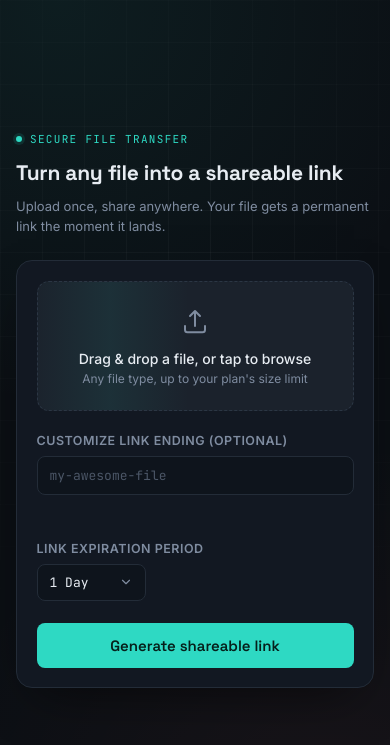
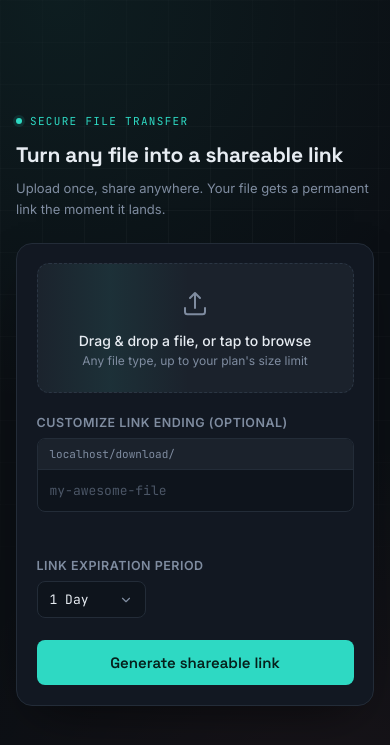
Before and after one commit to test3421699/FileCloud, a Django app: page / in a window 390 px wide. Shown: the top 745 px of the page. Run offline with Django 5.2, Linux system fonts and the light colour scheme.

Commit message:
Added browser localStorage history panel with live ticking dashboard link

```diff
--- a/converter/templates/converter/index.html
+++ b/converter/templates/converter/index.html
@@ -197,6 +197,7 @@
             margin-bottom: 8px;
         }
 
+        /* FIXED Responsive URL Field Layout */
         .link-field {
             display: flex;
             align-items: stretch;
@@ -210,21 +211,24 @@
         .link-field:focus-within { border-color: var(--teal); }
 
         .link-prefix {
-            padding: 10px 8px 10px 12px;
+            padding: 10px 12px;
             font-family: 'JetBrains Mono', monospace;
-            font-size: 12.5px;
+            font-size: 12px;
             color: var(--text-muted);
             background: var(--border-soft);
             display: flex;
             align-items: center;
+            border-right: 1px solid var(--border);
+            flex-shrink: 1;
+            min-width: 0;
+            overflow: hidden;
+            text-overflow: ellipsis;
             white-space: nowrap;
-            border-right: 1px solid var(--border);
-            flex-shrink: 0;
         }
 
         .input-group input[type="text"], .input-group select {
-            flex: 1;
-            min-width: 0;
+            flex: 2;
+            min-width: 80px;
             padding: 10px 12px;
             border: none;
             background: transparent;
@@ -340,9 +344,17 @@
         .history-item { background: var(--card); border: 1px solid var(--border-soft); border-radius: 12px; padding: 14px; margin-bottom: 12px; }
         .history-filename { font-size: 13.5px; font-weight: 500; margin-bottom: 8px; overflow: hidden; text-overflow: ellipsis; white-space: nowrap; }
 
-        /* --- Responsive --- */
+        /* Responsive Breakpoints */
         @media (min-width: 640px) { .wrap { max-width: 520px; } }
-        @media (max-width: 400px) { .eyebrow { font-size: 11px; } h1 { font-size: 21px; } .subtitle { font-size: 13px; } .link-prefix { display: none; } .dz-sub { font-size: 12px; } }
+
+        /* FIXED: Drop prefix to stack vertically if screen drops below 420px */
+        @media (max-width: 420px) {
+            .link-field { flex-direction: column; align-items: stretch; }
+            .link-prefix { border-right: none; border-bottom: 1px solid var(--border); padding: 8px 12px; font-size: 11px; }
+            .input-group input[type="text"] { width: 100%; padding: 12px; }
+        }
+
+        @media (max-width: 400px) { .eyebrow { font-size: 11px; } h1 { font-size: 21px; } .subtitle { font-size: 13px; } .dz-sub { font-size: 12px; } }
         @media (hover: none) and (pointer: coarse) { .btn, .copy-btn, .dropzone, .input-group input[type="text"], .input-group select { min-height: 44px; } }
         @media (prefers-reduced-motion: reduce) { .dropzone::before { animation: none; } }
     </style>
@@ -418,7 +430,7 @@
             {% endif %}
 
             {% if error %}
-                <div class="error-box">
+                <div class="error-box" id="backend-error-box">
                     <svg width="16" height="16" viewBox="0 0 24 24" fill="none" stroke="currentColor" stroke-width="2" stroke-linecap="round" style="flex-shrink:0;margin-top:1px;"><circle cx="12" cy="12" r="10"/><path d="M12 8v5M12 16h.01"/></svg>
                     <div><strong>Error:</strong> {{ error }}</div>
                 </div>
@@ -436,7 +448,6 @@
     </div>
 
     <script>
-        // Update URL text prefix relative to current domain dynamically
         document.getElementById('ui-prefix').textContent = window.location.host + '/download/';
 
         const input = document.getElementById('custom_name');
@@ -450,12 +461,18 @@
         const dzFilename = document.getElementById('dz-filename');
         const form = document.getElementById('upload-form');
         const fileError = document.getElementById('file-error');
+        const backendErrorBox = document.getElementById('backend-error-box');
 
-        // Live slug availability check
+        // FIXED: Clear messages and availability state dynamically on user modification
         input.addEventListener('input', function () {
             let value = this.value.trim().toLowerCase();
             value = value.replace(/[^a-z0-9-_]/g, '');
             this.value = value;
+
+            // Hide old backend error boxes immediately when the user alters text
+            if (backendErrorBox) {
+                backendErrorBox.style.display = 'none';
+            }
 
             if (value.length === 0) {
                 statusMsg.innerHTML = '';
@@ -486,7 +503,6 @@
                 dzFilename.style.display = 'inline-block';
                 dzFilename.textContent = this.files[0].name;
                 fileError.style.display = 'none';
-                // Cache current filename temporarily for history inclusion
                 localStorage.setItem('last_uploaded_name', this.files[0].name);
             }
         });
@@ -505,7 +521,6 @@
             btnLabel.textContent = 'Generating…';
         });
 
-        // Global clipboard registration
         document.addEventListener('click', function(e) {
             if (e.target && e.target.classList.contains('copy-action-btn')) {
                 navigator.clipboard.writeText(e.target.dataset.link).then(() => {
@@ -516,20 +531,18 @@
             }
         });
 
-        // --- LocalStorage Link Tracking Engine ---
+        // LocalStorage History List
         const historySection = document.getElementById('history-section');
         const historyContainer = document.getElementById('history-container');
         const clearHistoryBtn = document.getElementById('clear-history-btn');
 
-        // Check if backend just handed back a new link to register
         {% if link and expires_at_iso %}
             const freshLink = "{{ link }}";
             const freshExpiry = "{{ expires_at_iso }}";
             const freshName = localStorage.getItem('last_uploaded_name') || "Shared File";
-            localStorage.removeItem('last_uploaded_name'); // Clear cached state
+            localStorage.removeItem('last_uploaded_name');
 
             let currentHistory = JSON.parse(localStorage.getItem('file_link_history')) || [];
-            // De-duplicate if link matches an older item
             currentHistory = currentHistory.filter(item => item.url !== freshLink);
             currentHistory.unshift({ name: freshName, url: freshLink, expires: freshExpiry });
             localStorage.setItem('file_link_history', JSON.stringify(currentHistory));
@@ -539,7 +552,6 @@
             let historyData = JSON.parse(localStorage.getItem('file_link_history')) || [];
             const now = new Date().getTime();
 
-            // Auto-filter out entries that have completely reached expiration
             historyData = historyData.filter(item => new Date(item.expires).getTime() - now > 0);
             localStorage.setItem('file_link_history', JSON.stringify(historyData));
 
@@ -573,7 +585,6 @@
             loadHistoryList();
         });
 
-        // --- Core Countdown Animation Ticker ---
         function runGlobalCountdownTickers() {
             const tickers = document.querySelectorAll('.countdown-ticker');
             const now = new Date().getTime();
@@ -603,13 +614,11 @@
                 ticker.textContent = display;
             });
 
-            // Re-render structural tree if any file cross-expired inside current session
             if (stateChanged) {
                 setTimeout(loadHistoryList, 1500);
             }
         }
 
-        // Execution Hooks
         loadHistoryList();
         runGlobalCountdownTickers();
         setInterval(runGlobalCountdownTickers, 1000);
```
